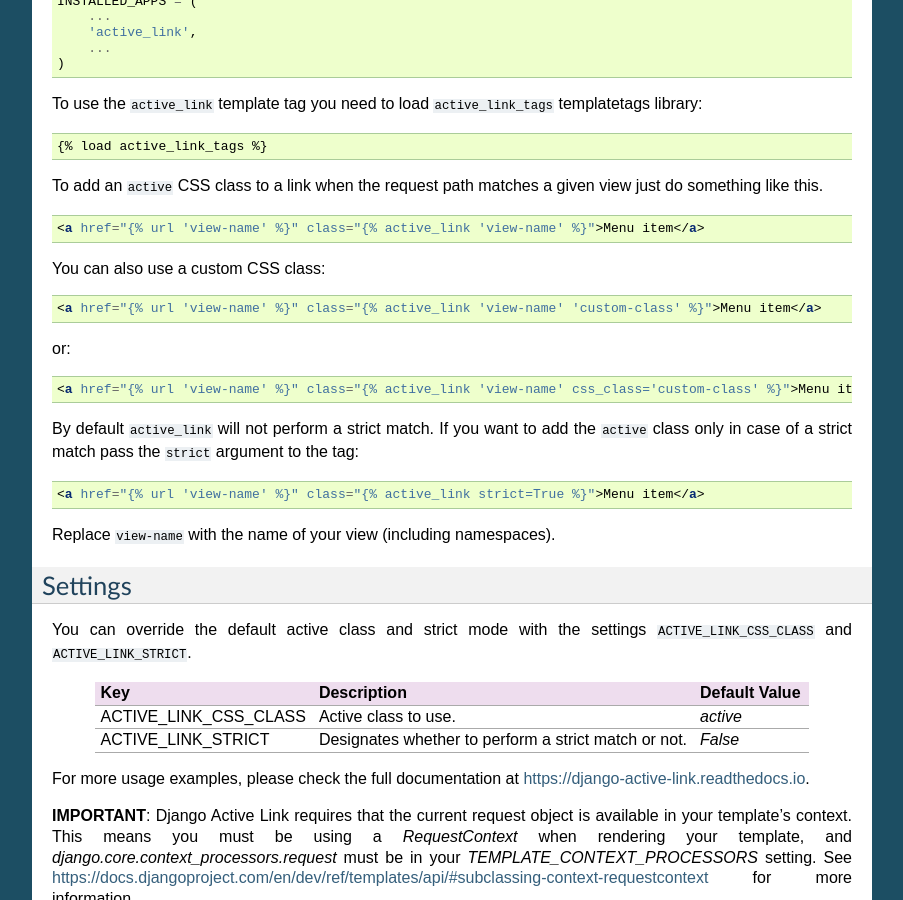
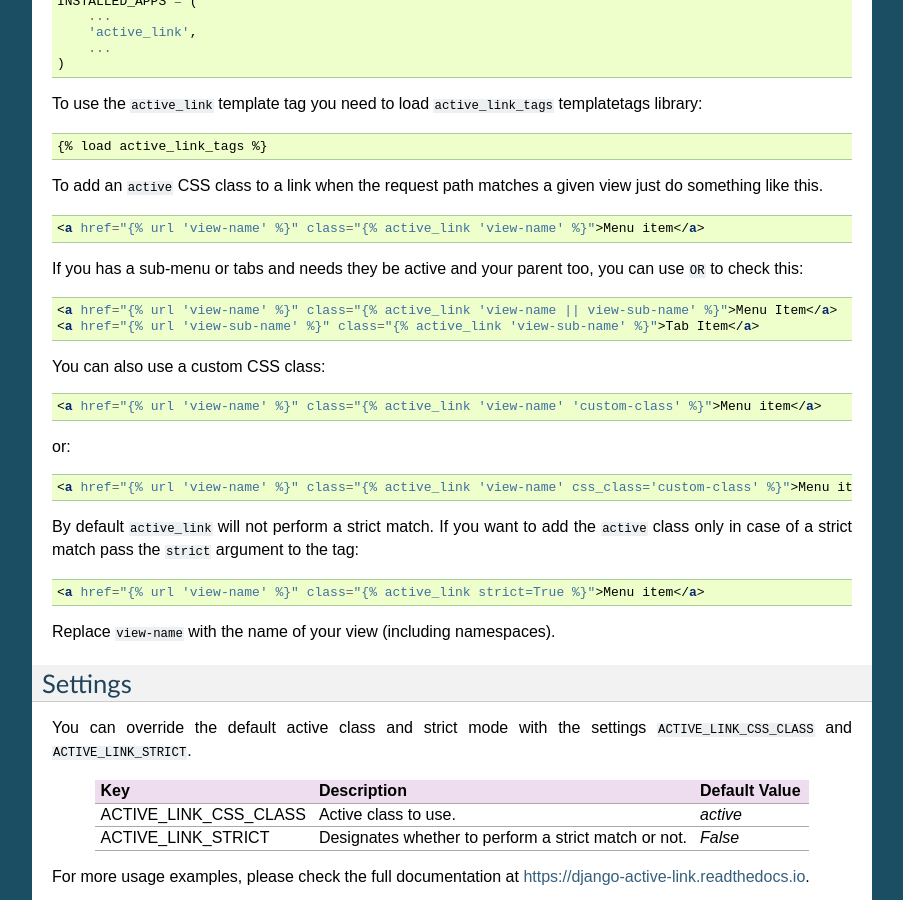
Before and after one commit to valerymelou/django-active-link, a Sphinx documentation site: the page built from docs/readme.rst, in a window 1280 px wide and 900 px high, scrolled down 443 px. Shown: the whole window, without its empty margins (198-1101 px from the left). Built offline with Sphinx 7.4.7, drawn with Linux system fonts in a browser that asks for light colours.

Commit message:
Support OR to check multiples views

```diff
--- a/AUTHORS.rst
+++ b/AUTHORS.rst
@@ -10,4 +10,4 @@ Development Lead
 Contributors
 ------------
 
-None yet. Why not be the first?
+* Paulo Reis <paulovitin@gmail.com>
--- a/README.rst
+++ b/README.rst
@@ -46,6 +46,13 @@ To add an ``active`` CSS class to a link when the request path matches a given v
 .. code-block:: html
 
     <a href="{% url 'view-name' %}" class="{% active_link 'view-name' %}">Menu item</a>
+
+If you has a sub-menu or tabs and needs they be active and your parent too, you can use ``OR`` to check this:
+
+.. code-block:: html
+
+    <a href="{% url 'view-name' %}" class="{% active_link 'view-name || view-sub-name' %}">Menu Item</a>
+    <a href="{% url 'view-sub-name' %}" class="{% active_link 'view-sub-name' %}">Tab Item</a>
 
 You can also use a custom CSS class:
 
--- a/docs/usage.rst
+++ b/docs/usage.rst
@@ -22,4 +22,9 @@ To add an `active` CSS class to a link when the request path matches a given vie
 
     <a href="{% url 'view-name' %}" class="{% active_link 'view-name' %}">Menu item</a>
 
+If you has a sub-menu or tabs and needs they be active and your parent too, you can use ``||`` to check this:
+
+    <a href="{% url 'view-name' %}" class="{% active_link 'view-name || view-sub-name' %}">Menu Item</a>
+    <a href="{% url 'view-sub-name' %}" class="{% active_link 'view-sub-name' %}">Tab Item</a>
+
 Replace `view-name` with the name of your view (including namespaces).
```
Also changed, not shown: 3 other files.
